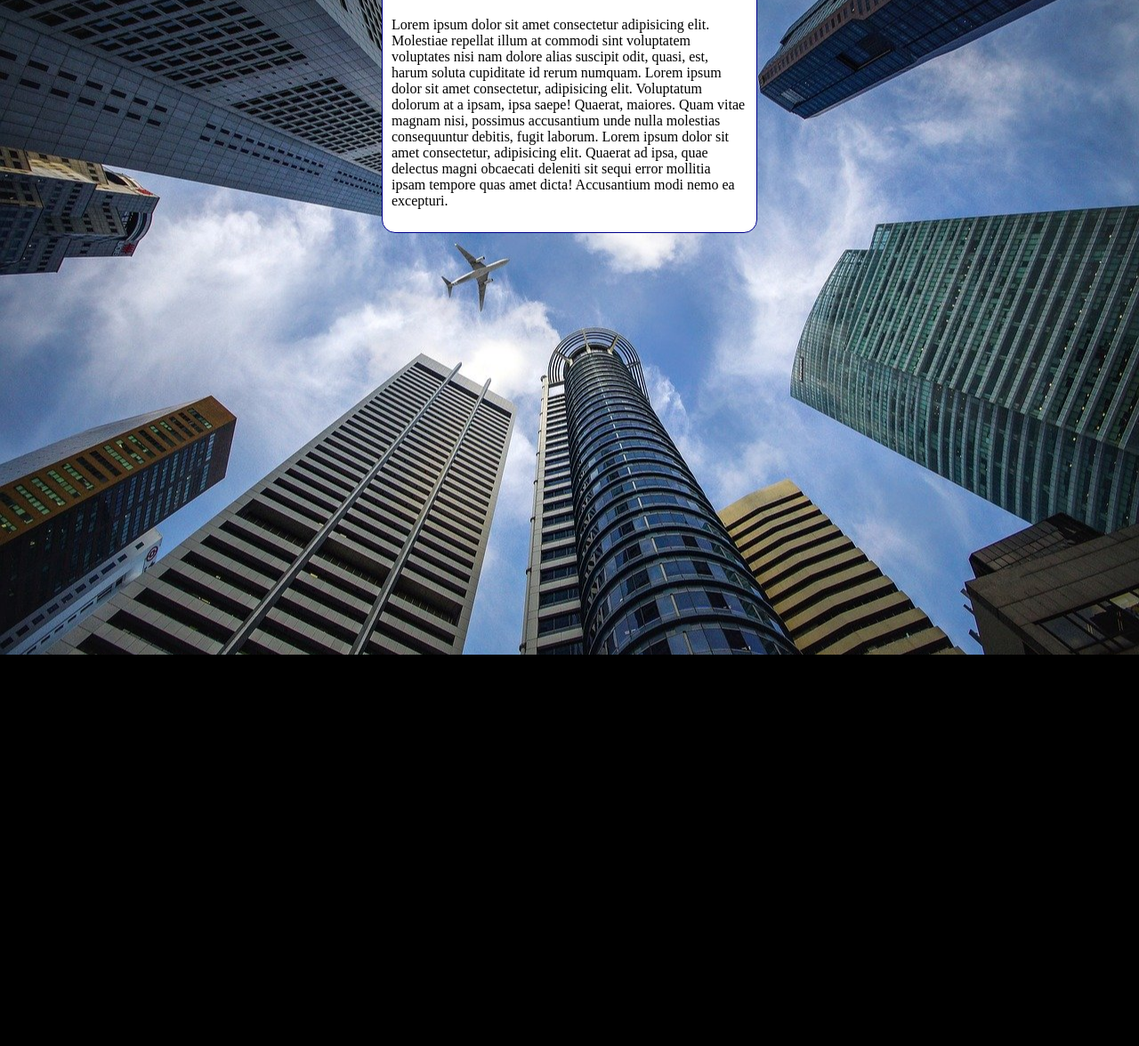
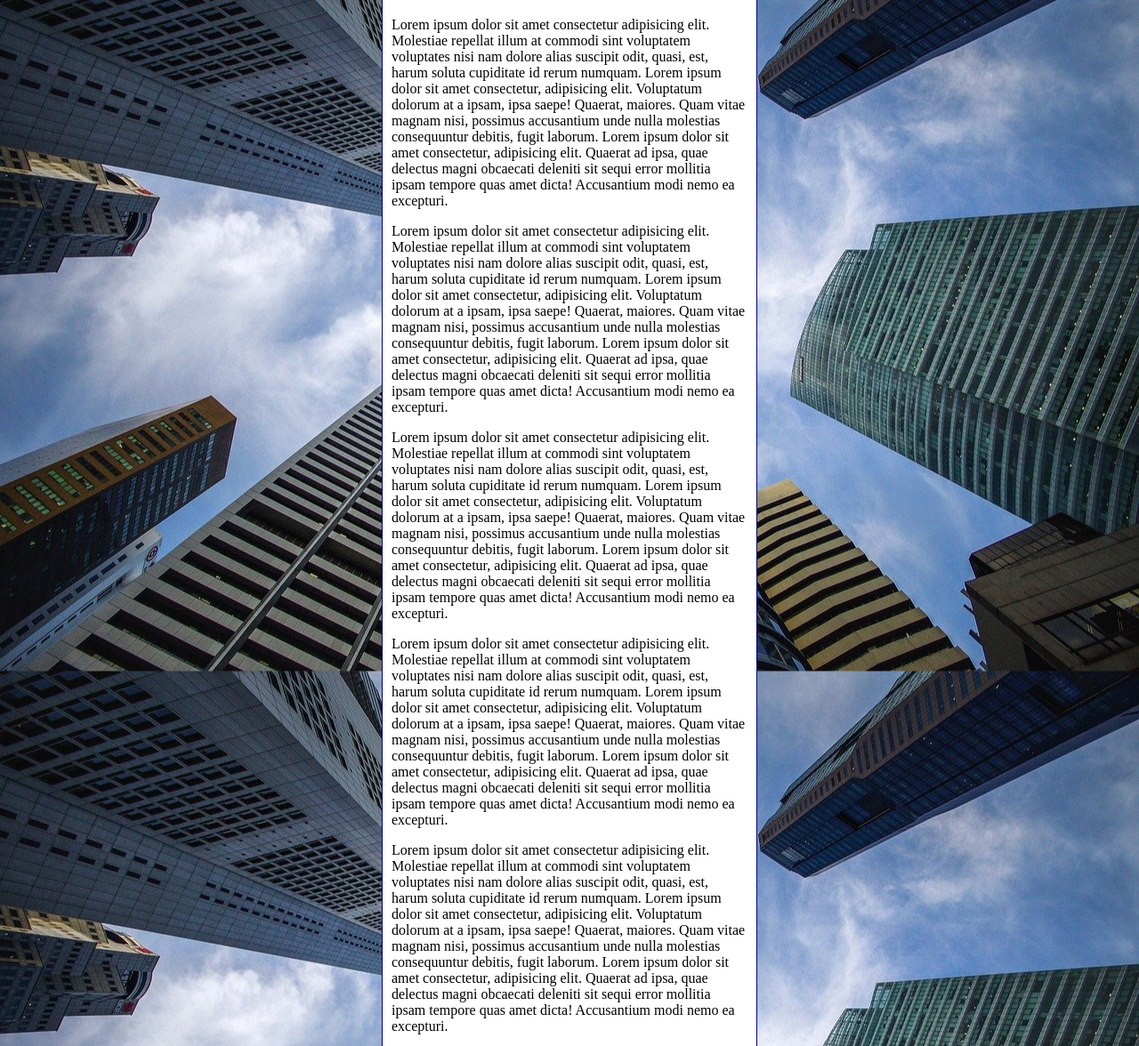
Before and after one commit to lorenzofonsecaeo-byte/html-css, a plain HTML site: page exercícios/ex022/fundo006.html in a window 1280 px wide. Shown: the part 80-1256 px from the top of the page at 89% size. Before the commit the page ends 816 px from the top, so only its background shows below. Drawn offline with Linux system fonts and the light colour scheme.

Commit message:
Update fundo006.html

```diff
--- a/exercícios/ex022/fundo006.html
+++ b/exercícios/ex022/fundo006.html
@@ -10,7 +10,7 @@
             background-color: black;
             background-image: url(imagens/wallpaper002.jpg);
             background-position: center center;
-            background-repeat: no-repeat;
+            background-repeat: repeat-y;
             background-size: cover;
         }
 
@@ -28,6 +28,11 @@
     <main>
         <h1>Teste de Imagem de Fundo</h1>
         <p>Lorem ipsum dolor sit amet consectetur adipisicing elit. Molestiae repellat illum at commodi sint voluptatem voluptates nisi nam dolore alias suscipit odit, quasi, est, harum soluta cupiditate id rerum numquam. Lorem ipsum dolor sit amet consectetur, adipisicing elit. Voluptatum dolorum at a ipsam, ipsa saepe! Quaerat, maiores. Quam vitae magnam nisi, possimus accusantium unde nulla molestias consequuntur debitis, fugit laborum. Lorem ipsum dolor sit amet consectetur, adipisicing elit. Quaerat ad ipsa, quae delectus magni obcaecati deleniti sit sequi error mollitia ipsam tempore quas amet dicta! Accusantium modi nemo ea excepturi.</p>
+        <p>Lorem ipsum dolor sit amet consectetur adipisicing elit. Molestiae repellat illum at commodi sint voluptatem voluptates nisi nam dolore alias suscipit odit, quasi, est, harum soluta cupiditate id rerum numquam. Lorem ipsum dolor sit amet consectetur, adipisicing elit. Voluptatum dolorum at a ipsam, ipsa saepe! Quaerat, maiores. Quam vitae magnam nisi, possimus accusantium unde nulla molestias consequuntur debitis, fugit laborum. Lorem ipsum dolor sit amet consectetur, adipisicing elit. Quaerat ad ipsa, quae delectus magni obcaecati deleniti sit sequi error mollitia ipsam tempore quas amet dicta! Accusantium modi nemo ea excepturi.</p>
+        <p>Lorem ipsum dolor sit amet consectetur adipisicing elit. Molestiae repellat illum at commodi sint voluptatem voluptates nisi nam dolore alias suscipit odit, quasi, est, harum soluta cupiditate id rerum numquam. Lorem ipsum dolor sit amet consectetur, adipisicing elit. Voluptatum dolorum at a ipsam, ipsa saepe! Quaerat, maiores. Quam vitae magnam nisi, possimus accusantium unde nulla molestias consequuntur debitis, fugit laborum. Lorem ipsum dolor sit amet consectetur, adipisicing elit. Quaerat ad ipsa, quae delectus magni obcaecati deleniti sit sequi error mollitia ipsam tempore quas amet dicta! Accusantium modi nemo ea excepturi.</p>
+        <p>Lorem ipsum dolor sit amet consectetur adipisicing elit. Molestiae repellat illum at commodi sint voluptatem voluptates nisi nam dolore alias suscipit odit, quasi, est, harum soluta cupiditate id rerum numquam. Lorem ipsum dolor sit amet consectetur, adipisicing elit. Voluptatum dolorum at a ipsam, ipsa saepe! Quaerat, maiores. Quam vitae magnam nisi, possimus accusantium unde nulla molestias consequuntur debitis, fugit laborum. Lorem ipsum dolor sit amet consectetur, adipisicing elit. Quaerat ad ipsa, quae delectus magni obcaecati deleniti sit sequi error mollitia ipsam tempore quas amet dicta! Accusantium modi nemo ea excepturi.</p>
+        <p>Lorem ipsum dolor sit amet consectetur adipisicing elit. Molestiae repellat illum at commodi sint voluptatem voluptates nisi nam dolore alias suscipit odit, quasi, est, harum soluta cupiditate id rerum numquam. Lorem ipsum dolor sit amet consectetur, adipisicing elit. Voluptatum dolorum at a ipsam, ipsa saepe! Quaerat, maiores. Quam vitae magnam nisi, possimus accusantium unde nulla molestias consequuntur debitis, fugit laborum. Lorem ipsum dolor sit amet consectetur, adipisicing elit. Quaerat ad ipsa, quae delectus magni obcaecati deleniti sit sequi error mollitia ipsam tempore quas amet dicta! Accusantium modi nemo ea excepturi.</p>
+        <p>Lorem ipsum dolor sit amet consectetur adipisicing elit. Molestiae repellat illum at commodi sint voluptatem voluptates nisi nam dolore alias suscipit odit, quasi, est, harum soluta cupiditate id rerum numquam. Lorem ipsum dolor sit amet consectetur, adipisicing elit. Voluptatum dolorum at a ipsam, ipsa saepe! Quaerat, maiores. Quam vitae magnam nisi, possimus accusantium unde nulla molestias consequuntur debitis, fugit laborum. Lorem ipsum dolor sit amet consectetur, adipisicing elit. Quaerat ad ipsa, quae delectus magni obcaecati deleniti sit sequi error mollitia ipsam tempore quas amet dicta! Accusantium modi nemo ea excepturi.</p>
     </main>
 </body>
 </html>
```
